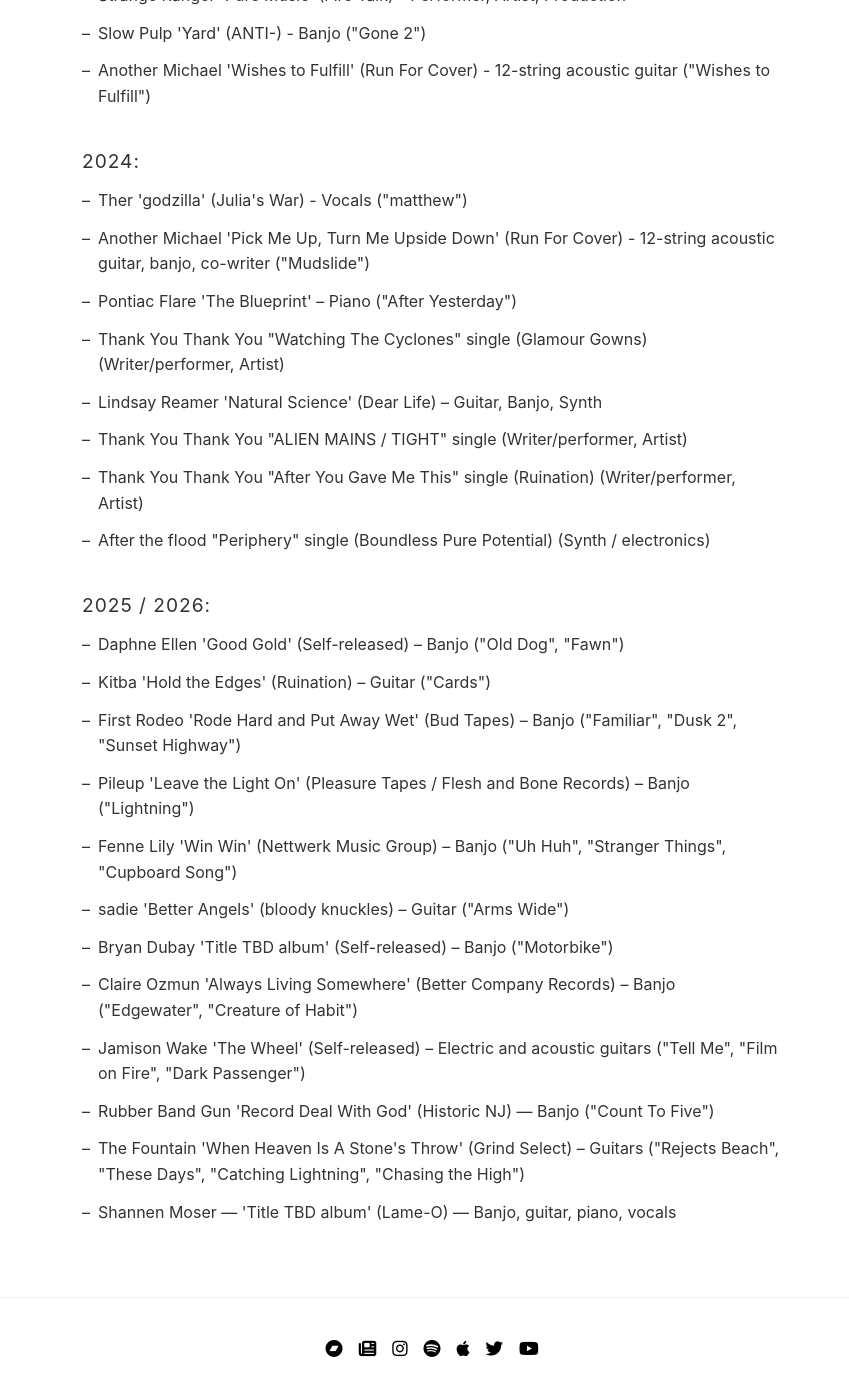
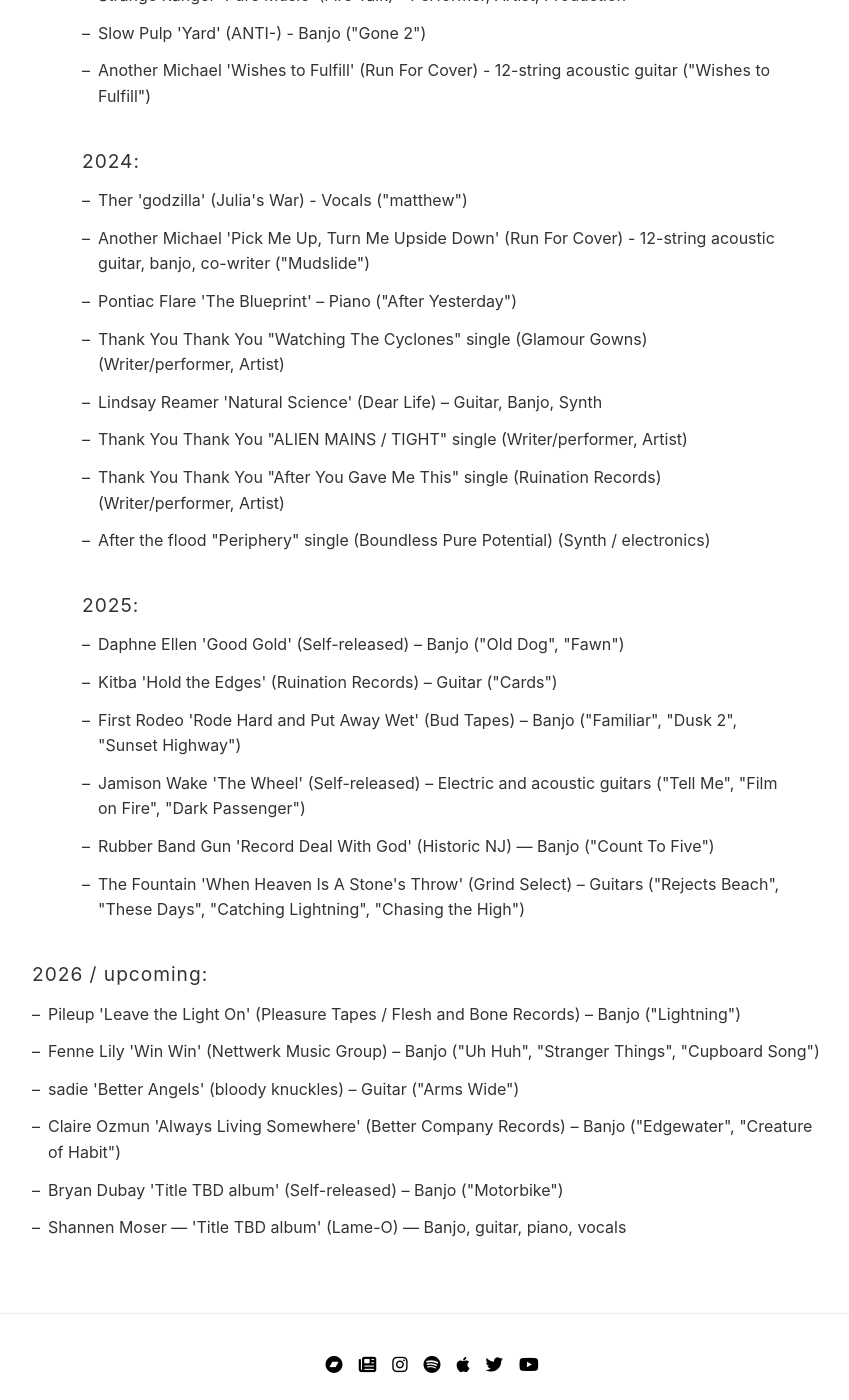
Before and after one commit to abethcrane/tymaxwell, a Jekyll site: the page built from recording-cv.html, in a window 1280 px wide and 1400 px high, scrolled down 2450 px. Shown: the whole window, without its empty margins (208-1057 px from the left). Built offline with Jekyll 4.4.1, drawn with Linux system fonts in a browser that asks for light colours.

Commit message:
Update recording-cv.html

```diff
--- a/recording-cv.html
+++ b/recording-cv.html
@@ -121,25 +121,32 @@
             <li>Thank You Thank You "Watching The Cyclones" single (Glamour Gowns) (Writer/performer, Artist)</li>
             <li>Lindsay Reamer 'Natural Science' (Dear Life) – Guitar, Banjo, Synth</li>
             <li>Thank You Thank You "ALIEN MAINS / TIGHT" single (Writer/performer, Artist)</li>
-            <li>Thank You Thank You "After You Gave Me This" single (Ruination) (Writer/performer, Artist)</li>
+            <li>Thank You Thank You "After You Gave Me This" single (Ruination Records) (Writer/performer, Artist)</li>
             <li>After the flood "Periphery" single (Boundless Pure Potential) (Synth / electronics)</li>
         </ul>
     </div>
 
     <div class="cv-year">
-        <h3>2025 / 2026:</h3>
+        <h3>2025:</h3>
         <ul class="cv-entries">
             <li>Daphne Ellen 'Good Gold' (Self-released) – Banjo ("Old Dog", "Fawn")</li>
-            <li>Kitba 'Hold the Edges' (Ruination) – Guitar ("Cards")</li>
+            <li>Kitba 'Hold the Edges' (Ruination Records) – Guitar ("Cards")</li>
             <li>First Rodeo 'Rode Hard and Put Away Wet' (Bud Tapes) – Banjo ("Familiar", "Dusk 2", "Sunset Highway")</li>
+            <li>Jamison Wake 'The Wheel' (Self-released) – Electric and acoustic guitars ("Tell Me", "Film on Fire", "Dark Passenger")</li>
+            <li>Rubber Band Gun 'Record Deal With God' (Historic NJ) — Banjo ("Count To Five")</li>
+            <li>The Fountain 'When Heaven Is A Stone's Throw' (Grind Select) – Guitars ("Rejects Beach", "These Days", "Catching Lightning", "Chasing the High")</li>
+        </ul>
+    </div>
+</div>
+
+ <div class="cv-year">
+        <h3>2026 / upcoming:</h3>
+        <ul class="cv-entries">
             <li>Pileup 'Leave the Light On' (Pleasure Tapes / Flesh and Bone Records) – Banjo ("Lightning")</li>
             <li>Fenne Lily 'Win Win' (Nettwerk Music Group) – Banjo ("Uh Huh", "Stranger Things", "Cupboard Song")</li>
             <li>sadie 'Better Angels' (bloody knuckles) – Guitar ("Arms Wide")</li>
+            <li>Claire Ozmun 'Always Living Somewhere' (Better Company Records) – Banjo ("Edgewater", "Creature of Habit")</li>
             <li>Bryan Dubay 'Title TBD album' (Self-released) – Banjo ("Motorbike")</li>
-            <li>Claire Ozmun 'Always Living Somewhere' (Better Company Records) – Banjo ("Edgewater", "Creature of Habit")</li>
-            <li>Jamison Wake 'The Wheel' (Self-released) – Electric and acoustic guitars ("Tell Me", "Film on Fire", "Dark Passenger")</li>
-            <li>Rubber Band Gun 'Record Deal With God' (Historic NJ) — Banjo ("Count To Five")</li>
-            <li>The Fountain 'When Heaven Is A Stone's Throw' (Grind Select) – Guitars ("Rejects Beach", "These Days", "Catching Lightning", "Chasing the High")</li>
             <li>Shannen Moser — 'Title TBD album' (Lame-O) — Banjo, guitar, piano, vocals</li>
         </ul>
     </div>
```
